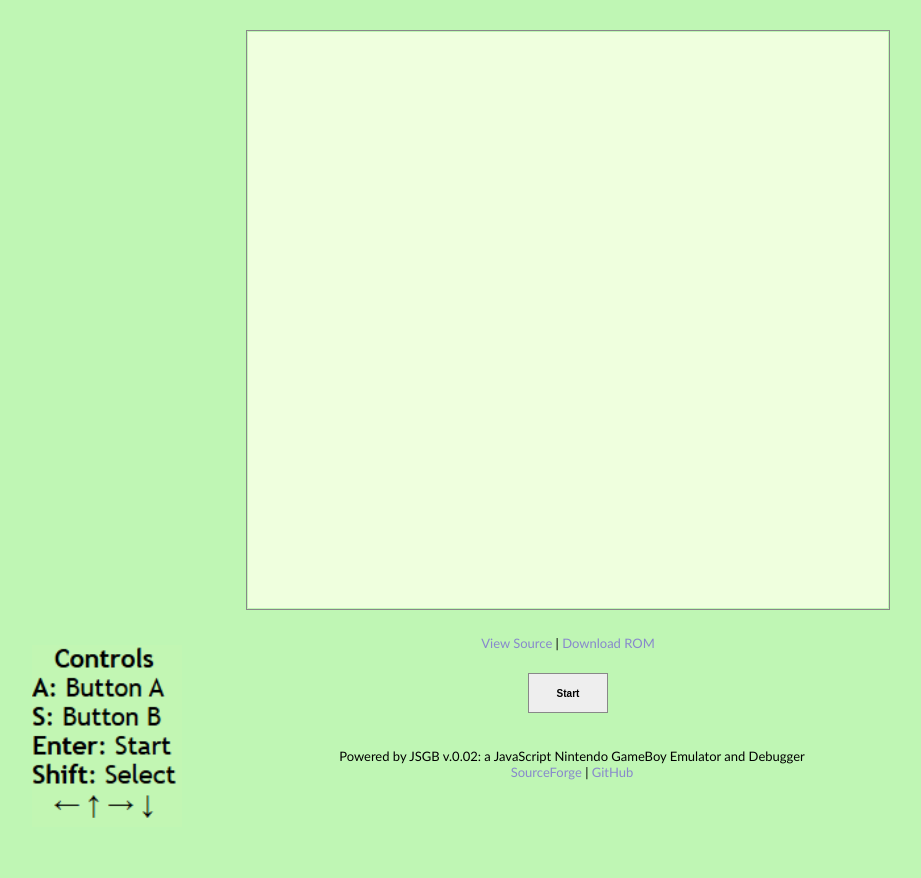
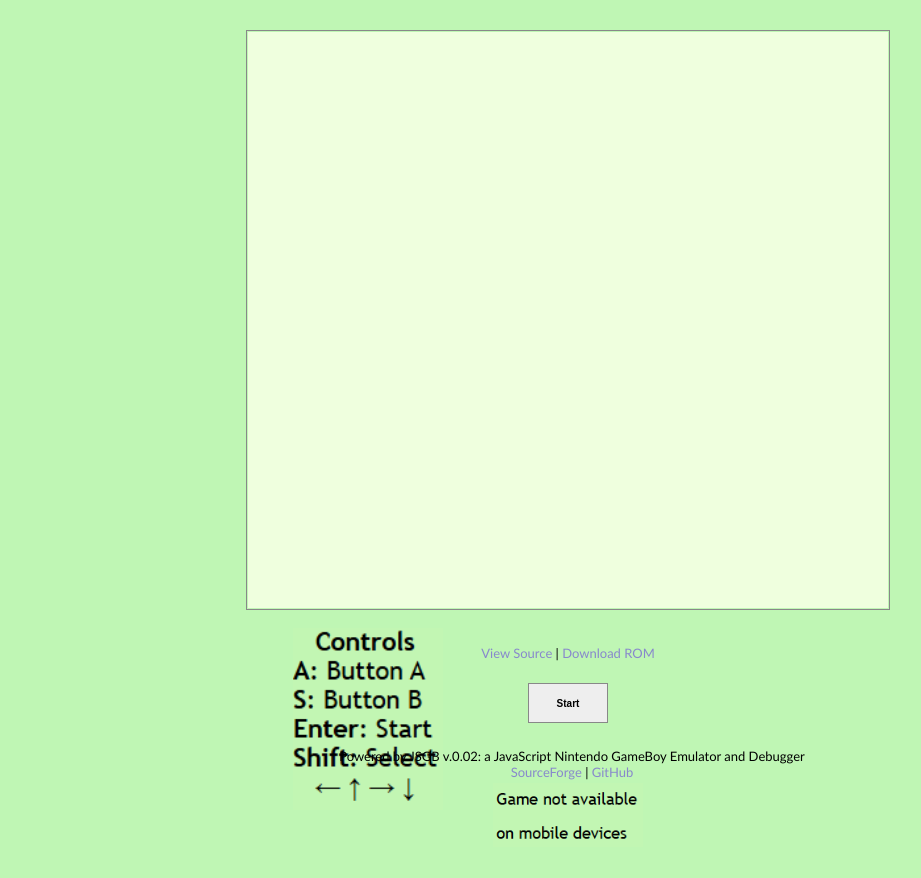
Before and after one commit to jun0032/jun0032.github.io, a plain HTML site: page index.html in a window 1280 px wide. Shown: the whole page, without its empty margins (76-997 px from the left). Drawn offline with Linux system fonts and the light colour scheme; no server answers.

Commit message:
disclaimer + ctrl visual

```diff
--- a/JSGB/jsgb.styles.css
+++ b/JSGB/jsgb.styles.css
@@ -9,7 +9,7 @@ hr { border:none;border-bottom:1px solid #000;margin:1px 0px;}
 canvas { padding:1px; border:1px solid #888; margin:2px; }
 .L { text-align:left; }
 .R { text-align:right; }
-.C { text-align:center; }
+.C { text-align:center;}
 .U { text-decoration:underline; }
 .FL { float:left; }
 .MT { margin-top:12px; }
@@ -43,6 +43,14 @@ a:hover, label:hover { color:#AAF; text-decoration:underline;}
   padding:8px 16px; font-size:12px; font-weight:bold; background: #EEE; }
 
 /* Dpad buttons and selector buttons */
+
+.center {
+    text-align: center;
+    margin: 0 auto;
+    width: 25%;
+    /* border: 3px solid green; */
+    padding: 10px;
+}
 
 .gameboy-container {
     display: flex;
@@ -89,8 +97,7 @@ a:hover, label:hover { color:#AAF; text-decoration:underline;}
 .start-select {
     display: block;
     margin: 0 auto;
-    justify-content: space-between;
-    width: 200px;
+    width: 50%;
     margin-top: 20px;
 }
 .start-select button {
@@ -100,8 +107,18 @@ a:hover, label:hover { color:#AAF; text-decoration:underline;}
 
 .controls-image {
     position: relative;
-    left: 100px;
-    bottom: 70px;
+    display: block;
+    margin: 0 auto;
+    right: 150pt;
+    bottom: 80pt;
+    width: 150px; /* Adjust the width as needed */
+}
+
+.disclaimer-image {
+    position: relative;
+    display: block;
+    margin: 0 auto;
+    bottom: 100pt;
     width: 150px; /* Adjust the width as needed */
 }
 
--- a/index.html
+++ b/index.html
@@ -66,13 +66,14 @@
       </div>
     </div>
 
-    <div class="C">
+    <div class="center">
       <a href="https://github.com/panpov/leap-o-fate" target="_blank">View Source</a> | <a href="https://github.com/panpov/panpov.github.io/raw/refs/heads/main/roms/game.gb">Download ROM</a>
       <div class="start-select">
         <button class="BTN" id="buttonStart" type="button">Start</button>
       </div>
     </div>
       <img src="controls.png" alt="Controls" class="controls-image">
+      <img src="disclaimer.png" class="disclaimer-image">
   </div>
 
   <!-- <div id="FOOTER" class="CLR C">
```
Also changed, not shown: disclaimer.png (added).
